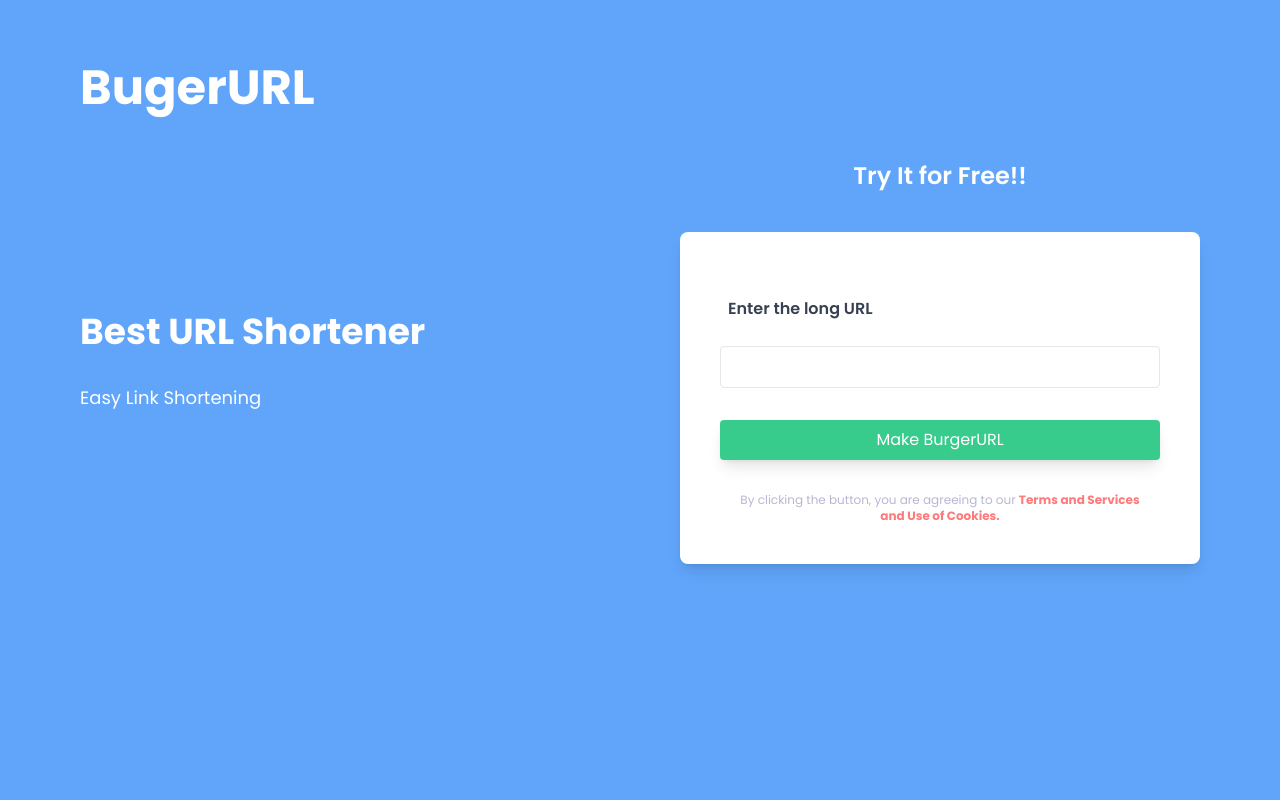
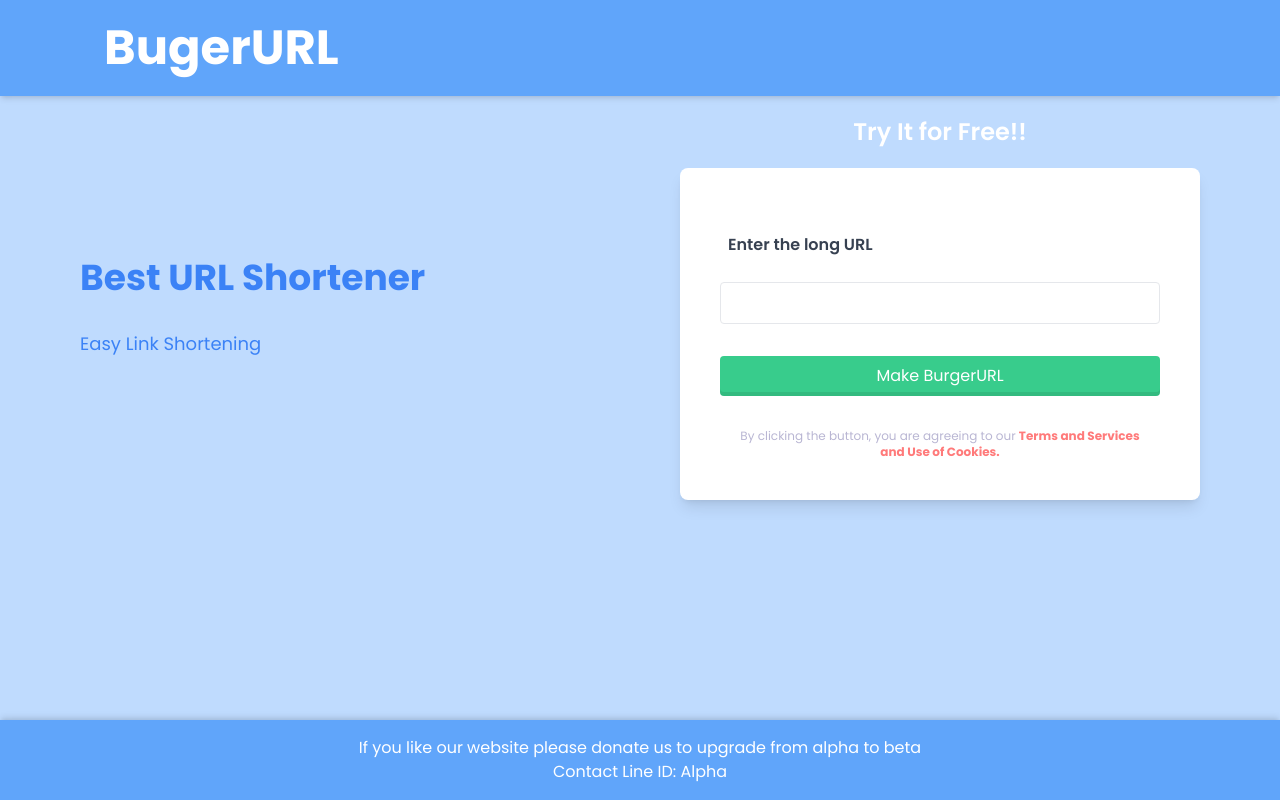
Before and after one commit to septRabbit/url-shortener, a React (Vite) app: page / in a window 1280 px wide. Built offline with nearby package versions, Linux system fonts and the light colour scheme.

Commit message:
add nav and footer and some layout changed

```diff
--- a/src/App.jsx
+++ b/src/App.jsx
@@ -1,11 +1,17 @@
-import React from "react";
-import { Route, Switch } from "react-router-dom";
-import Home from "./Home";
-import Result from "./Result";
-import Redirect from "./Redirect";
+import React from 'react';
+import { Route, Switch } from 'react-router-dom';
+import Home from './Home';
+import Result from './Result';
+import Redirect from './Redirect';
 
 function App() {
   return (
+    <div className="min-h-screen ">
+      <header className="mb-5 bg-blue-400 px-6 shadow-md">
+        <h1 className="text-white mx-auto py-6 text-left md:pl-20 text-2.5xl lg:text-5xl font-bold max-w-screen-xl">
+          <a href="/" >BugerURL</a>
+        </h1>
+      </header>
       <Switch>
         <Route path="/" exact>
           <Home />
@@ -17,6 +23,13 @@ function App() {
           <Redirect />
         </Route>
       </Switch>
+      <footer className="bg-blue-400 text-white px-6 py-4 mt-4 shadow-top md:fixed bottom-0 relative w-full">
+        <h2 className="text-center">
+          If you like our website please donate us to upgrade from alpha to beta{' '}
+        </h2>
+        <h2 className="text-center">Contact Line ID: Alpha </h2>
+      </footer>
+    </div>
   );
 }
 
--- a/src/Home.jsx
+++ b/src/Home.jsx
@@ -1,27 +1,22 @@
-import React, { useState } from "react";
-import { useHistory } from "react-router-dom";
-import Form from "./components/Form";
-import Card from "./components/Card";
+import React, { useState } from 'react';
+import { useHistory } from 'react-router-dom';
+import Form from './components/Form';
+import Card from './components/Card';
 
 function clsx(...className) {
-  return className.filter(Boolean).join(" ");
+  return className.filter(Boolean).join(' ');
 }
 
 function Home() {
   return (
-    <div className="min-h-screen">
-      <h1 className="text-center pb-12 md:text-left md:pl-20 pt-16 text-2.5xl text-white lg:text-5xl font-bold">
-        BugerURL
-      </h1>
-
-      <div className="px-6 md:px-20 grid lg:grid-cols-2 place-content-center gap-10 md:gap-20 max-w-screen-xl mx-auto">
-        <section className="text-white my-auto text-center lg:text-left space-y-8 lg:space-y-8">
+    <main className="px-6 md:px-20 grid lg:grid-cols-2 place-content-center gap-5 md:gap-20 max-w-screen-xl mx-auto">
+      <section className="text-blue-500 my-auto text-center lg:text-left space-y-8 lg:space-y-8">
         <h1 className="text-2xl lg:text-4xl font-bold">Best URL Shortener</h1>
 
         <p className="text-lg fonot-semibold"> Easy Link Shortening</p>
       </section>
 
-        <div className="space-y-10">
+      <section className="space-y-5">
         <p className="text-white text-center font-semibold text-2xl px-12">
           Try It for Free!!
         </p>
@@ -29,9 +24,8 @@ function Home() {
         <Card>
           <Form />
         </Card>
-        </div>
-      </div>
-    </div>
+      </section>
+    </main>
   );
 }
 
--- a/src/Redirect.jsx
+++ b/src/Redirect.jsx
@@ -6,7 +6,7 @@ function Redirect() {
   let { hash } = useParams();
   useEffect(async () => {
     try {
-          const response = await axios(`http://localhost:5000/api/short/${hash}`, {
+          const response = await axios(`http://20.89.157.220:5000/api/short/${hash}`, {
         headers: { "content-type": "application/json" },
         method: "GET",
       });
--- a/src/Result.jsx
+++ b/src/Result.jsx
@@ -20,13 +20,8 @@ function Result() {
   };
 
   return (
-    <div className="min-h-screen">
-      <h1 className="text-center pb-12 md:text-left md:pl-20 pt-16 text-2.5xl text-white lg:text-5xl font-bold">
-        BugerURL
-      </h1>
-
-      <div className="px-6 md:px-20 grid lg:grid-cols-2 place-content-center gap-10 md:gap-20 max-w-screen-xl mx-auto">
-        <section className="text-white my-auto text-center lg:text-left space-y-8 lg:space-y-8">
+      <main className="px-6 md:px-20 grid lg:grid-cols-2 place-content-center gap-10 md:gap-20 max-w-screen-xl mx-auto">
+        <section className="text-blue-500 my-auto text-center lg:text-left space-y-8 lg:space-y-8">
           <h1 className="text-2xl lg:text-4xl font-bold">
             Best URL Shortening WebApp
           </h1>
@@ -34,7 +29,7 @@ function Result() {
           <p className="text-base"> Easy Link Shortening</p>
         </section>
 
-        <div className="space-y-8 flex flex-col justify-center items-center md:mx-1">
+        <section className="space-y-8 flex flex-col justify-center items-center md:mx-1">
           <div className="flex flex-row items-center">
             <input
               readOnly
@@ -52,7 +47,7 @@ function Result() {
           </div>
 
           <QRCode
-            className="border-2 border-white p-2 rounded-md"
+            className="border-2 border-blue-300 p-2 rounded-md"
             bgColor="#FFFFFF"
             fgColor="#000000"
             level="Q"
@@ -61,13 +56,13 @@ function Result() {
           />
           <button
             onClick={() => history.push("/")}
-            className="border-2 border-white text-white p-2 rounded-xl"
+            className="border-2 border-blue-400 text-blue-400 p-2 rounded-xl"
           >
             Shorten a new URL
           </button>
-        </div>
-      </div>
-    </div>
+        </section>
+      </main>
+
   );
 }
 
--- a/src/components/Form.jsx
+++ b/src/components/Form.jsx
@@ -8,7 +8,7 @@ function clsx(...className) {
 
 function Button({ children, className }) {
   return (
-    <button className={clsx("p-2 rounded shadow-lg w-full", className)}>
+    <button className={clsx("p-2 rounded shadow-solid w-full active:shadow-none active:bg-green-700 hover:bg-green-600 transform-colors duration-500", className)}>
       {children}
     </button>
   );
@@ -89,7 +89,7 @@ function Form() {
     } else {
       // Send Post request to backend
       try {
-        const response = await axios("http://localhost:5000/api/short", {
+        const response = await axios("http://20.89.157.220:5000/api/short", {
           headers: { "content-type": "application/json" },
           method: "POST",
           data: { url: data.originalURL },
--- a/src/index.css
+++ b/src/index.css
@@ -11,7 +11,7 @@ body,
 }
 
 body {
-  @apply bg-blue-400;
+  @apply bg-blue-200;
 }
 
 input {
--- a/tailwind.config.js
+++ b/tailwind.config.js
@@ -11,10 +11,15 @@ module.exports = {
           grayish: "hsl(246, 25%, 77%)",
         },
         red: `hsl(0, 100%, 74%)`,
-        green: `hsl(154, 59%, 51%)`,
+        green: {
+          DEFAULT: `hsl(154, 59%, 51%)`,
+          '600': '#32b87e',
+          '700': '#2a9969',
+        },
       },
       boxShadow: {
-        DEFAULT: "0px 8px 0px 0px #00000025",
+        DEFAULT: "0px 2px 0px 0px #00000025",
+        top: "0 -4px 6px -1px rgba(0, 0, 0, 0.1), 0 -2px 4px -1px rgba(0, 0, 0, 0.06);",
         solid: "inset 0px -4px 0px rgba(0, 0, 0, 0.0908818)",
       },
       fontFamily: {
```
Also changed, not shown: 1 other file (tests, documents, lock files or other folders). Lines whose indentation alone changed are shown as unchanged.
